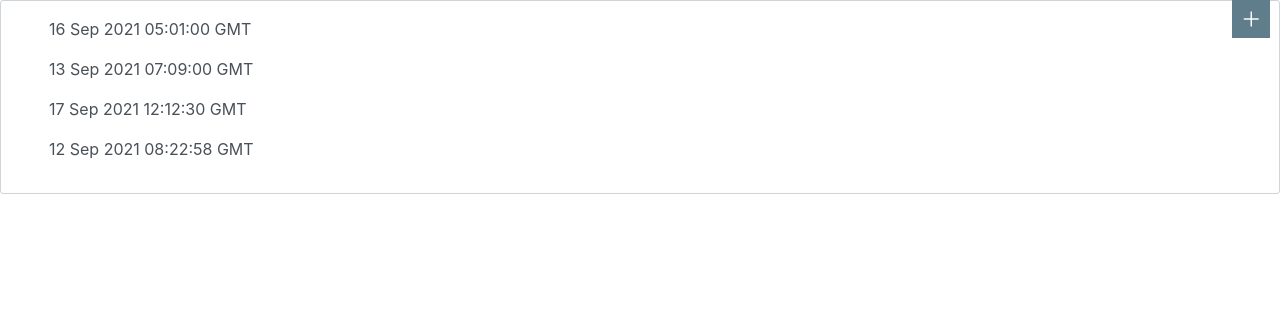
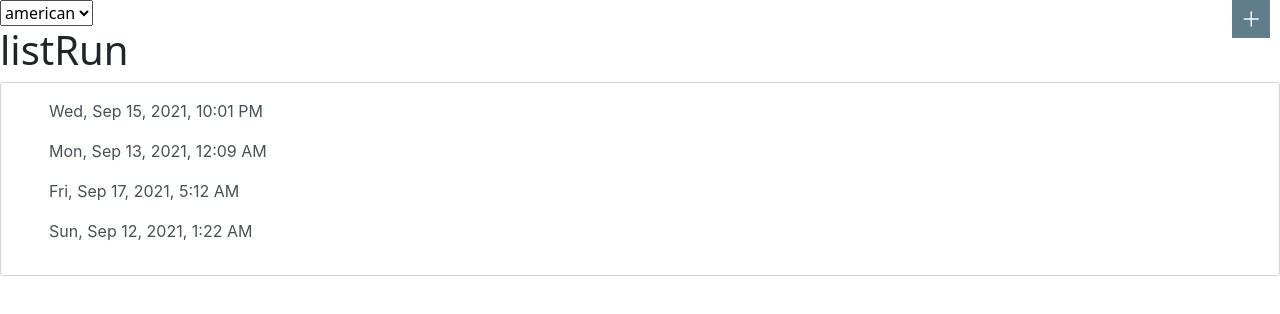
Before and after one commit to Redjaw/VUEJS_V_2022, a Vue app: page / in a window 1280 px wide. Shown: the top 314 px of the page. Built offline with nearby package versions, Linux system fonts and the light colour scheme.

Commit message:
aggiunta internazionalizzazione

```diff
--- a/package.json
+++ b/package.json
@@ -9,7 +9,8 @@
     "dependencies": {
         "lodash": "^4.17.21",
         "primevue": "^3.17.0",
-        "vue": "^3.2.38"
+        "vue": "^3.2.38",
+        "vue-i18n": "^9.2.2"
     },
     "devDependencies": {
         "@vitejs/plugin-vue": "^3.0.3",
--- /dev/null
+++ b/src/App.i18n.js
@@ -0,0 +1,36 @@
+import { createI18n } from 'vue-i18n'
+
+const messages = {
+    'en-US': import('@/i18n/en-US/messages.json'),
+    'it-IT': import('@/i18n/it-IT/messages.json')
+}
+const datetimeFormats = {
+    'it-IT': {
+        "short": {
+             "dateStyle":"short"
+        },
+        "long": {
+            "year": 'numeric', "month": 'short', "day": 'numeric',
+            "weekday": 'short', "hour": 'numeric', "minute": 'numeric',
+            "timeZone": 'Europe/Rome',
+        }
+    },
+    'en-US': {
+        "short": {
+             "dateStyle":"short"
+        },
+        "long": {
+            "year": 'numeric', "month": 'short', "day": 'numeric',
+            "weekday": 'short', "hour": 'numeric', "minute": 'numeric',
+            "timeZone": 'America/Los_Angeles',
+        }
+    }
+}
+const i18n = createI18n({
+    locale: 'en-US',
+    fallbackLocale: 'it-IT',
+    messages: messages,
+    datetimeFormats: datetimeFormats
+})
+
+export default i18n
--- a/src/App.vue
+++ b/src/App.vue
@@ -1,8 +1,13 @@
 <template>
   <div class="p-grid p-m-0">
     <div class="p-col-4" style="position: relative">
+      <select v-model="$i18n.locale" >
+        <option value="it-IT">{{$t('italian')}}</option>
+        <option value="en-US">{{$t('american')}}</option>
+      </select>
       <Button icon="pi pi-plus" class="p-button-rounded p-button-secondary" @click="newCorsa"
-        style="position: absolute; right: 10px;z-index: 1000" />
+        style="position: absolute; right: 10px;z-index: 1000" :title="$t('tooltip')"/>
+        <h1>{{$t('listRun')}}</h1>
       <List @cambioCorsa="cambiaCorsaSelezionata" />
     </div>
     <div class="p-col">
--- a/src/components/List.vue
+++ b/src/components/List.vue
@@ -1,7 +1,7 @@
 <template>
   <Listbox v-model="corsaSelezionata" :options="corse" @change="selectCorse" filterPlaceholder="Search">
     <template #option="slotProps">
-      <div>{{slotProps.option.date}}</div>
+      <div>{{$d(new Date(slotProps.option.date), 'long')}}</div>
     </template>
   </Listbox>
 </template>
--- a/src/components/Running.vue
+++ b/src/components/Running.vue
@@ -2,11 +2,12 @@
   <span>
     <Card style="width: 25em" v-if="corsaSelezionata && corsaSelezionata.total">
       <template #header>
+        <h2>{{$t('selectedRun')}}</h2>
         <img v-if="corsaSelezionata && corsaSelezionata.map" :src="returnMap(corsaSelezionata.map)"
           style="height: 15rem" />
       </template>
       <template #title v-if="corsaSelezionata && corsaSelezionata.date">
-        {{corsaSelezionata.date}}
+        {{$d(new Date(corsaSelezionata.date), 'short')}}
       </template>
       <template #content v-if="corsaSelezionata && corsaSelezionata.total">
         {{corsaSelezionata.total}}
--- /dev/null
+++ b/src/i18n/en-us/messages.json
@@ -0,0 +1,7 @@
+{
+    "listRun": "run list",
+    "selectedRun": "selected run",
+    "tooltip": "add new run",
+    "italian": "italian",
+    "american": "american"
+}
--- /dev/null
+++ b/src/i18n/it-IT/messages.json
@@ -0,0 +1,7 @@
+{
+    "listRun": "elenco corse",
+    "selectedRun": "corsa selezionata",
+    "tooltip": "aggiungi corsa",
+    "italian": "italiano",
+    "american": "americano"
+}
--- a/src/main.js
+++ b/src/main.js
@@ -7,4 +7,9 @@ import 'primeicons/primeicons.css'
 
 import './assets/bootstrap.min.css'
 
-createApp(App).use(PrimeVue).mount('#app')
+import i18n from './App.i18n'
+
+createApp(App)
+    .use(i18n)
+    .use(PrimeVue)
+    .mount('#app')
```
Also changed, not shown: 1 other file (tests, documents, lock files or other folders).
